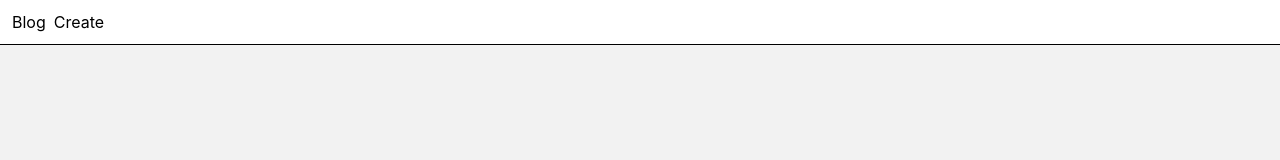
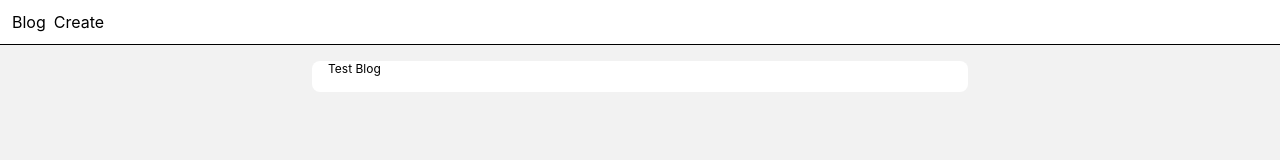
Before and after one commit to VaranauskasD/blog-app, a Next.js app: page / in a window 1280 px wide. Shown: the top 160 px of the page. Built offline with nearby package versions, Linux system fonts and the light colour scheme.

Commit message:
added: blog container

```diff
--- a/pages/index.tsx
+++ b/pages/index.tsx
@@ -6,15 +6,33 @@ import type { NextPage } from 'next'
 
 import { Header } from '../components'
 
-const ContentContainer = styled.div``
+const ContentContainer = styled.div`
+  display: flex;
+  justify-content: center;
+  margin-top: 16px;
+`
+
+const BlogContainer = styled.div`
+  display: flex;
+  flex: 0.5;
+  border-radius: 8px;
+  padding: 0 16px 16px 16px;
+  flex-direction: column;
+  background: #fff;
+  font-size: 12px;
+`
 
 const HeaderSearch = styled.form``
+
+const blogs = []
 
 const Home: NextPage = () => {
   return (
     <React.Fragment>
       <Header />
-      <ContentContainer></ContentContainer>
+      <ContentContainer>
+        <BlogContainer>Test Blog</BlogContainer>
+      </ContentContainer>
     </React.Fragment>
   )
 }
```
